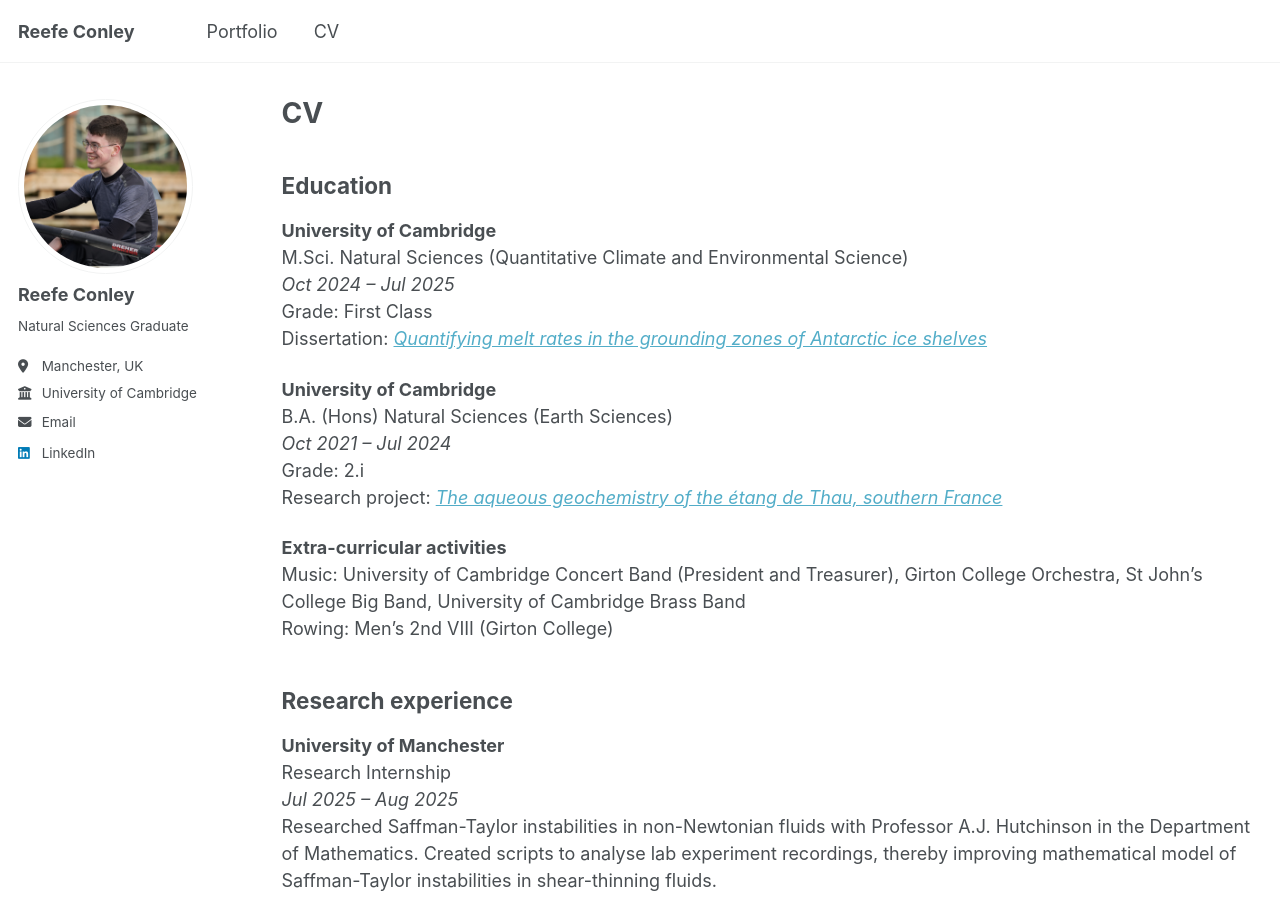
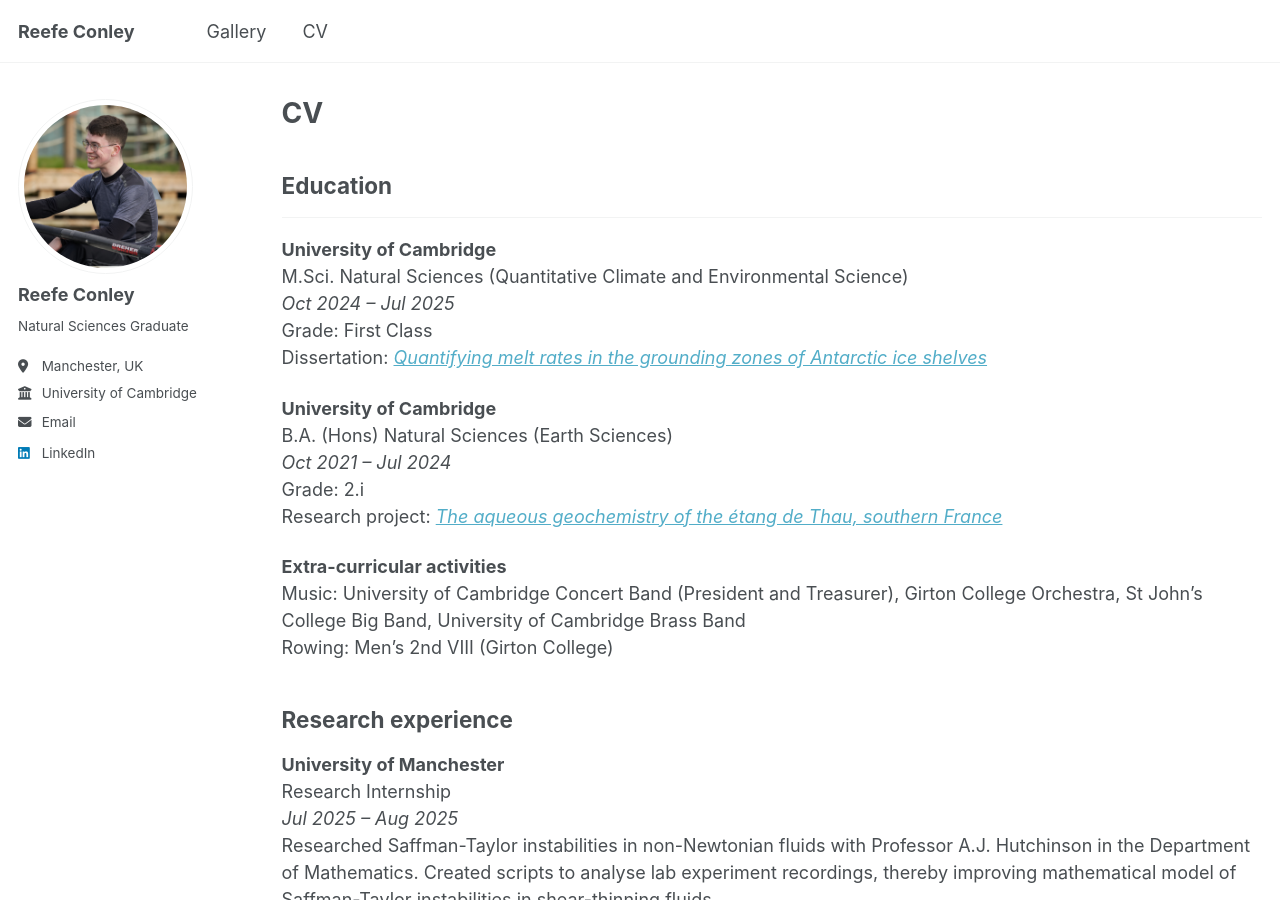
Before and after one commit to reefeconley/reefeconley.github.io, a Jekyll site: the page built from _pages/cv.md, in a window 1280 px wide and 900 px high. Built offline with Jekyll 4.4.1, drawn with Linux system fonts in a browser that asks for light colours; a script that is not in the unit is left out.

Commit message:
name change

```diff
--- a/_data/navigation.yml
+++ b/_data/navigation.yml
@@ -17,7 +17,7 @@
   # - title: "Teaching"
   #   url: /teaching/
 
-  - title: "Portfolio"
+  - title: "Gallery"
     url: /portfolio/
 
   # - title: "Blog Posts"
--- a/_pages/cv.md
+++ b/_pages/cv.md
@@ -10,6 +10,8 @@
 {% include base_path %}
 
 ## Education
+
+---
 
 **University of Cambridge**
 M.Sci. Natural Sciences (Quantitative Climate and Environmental Science)
```
